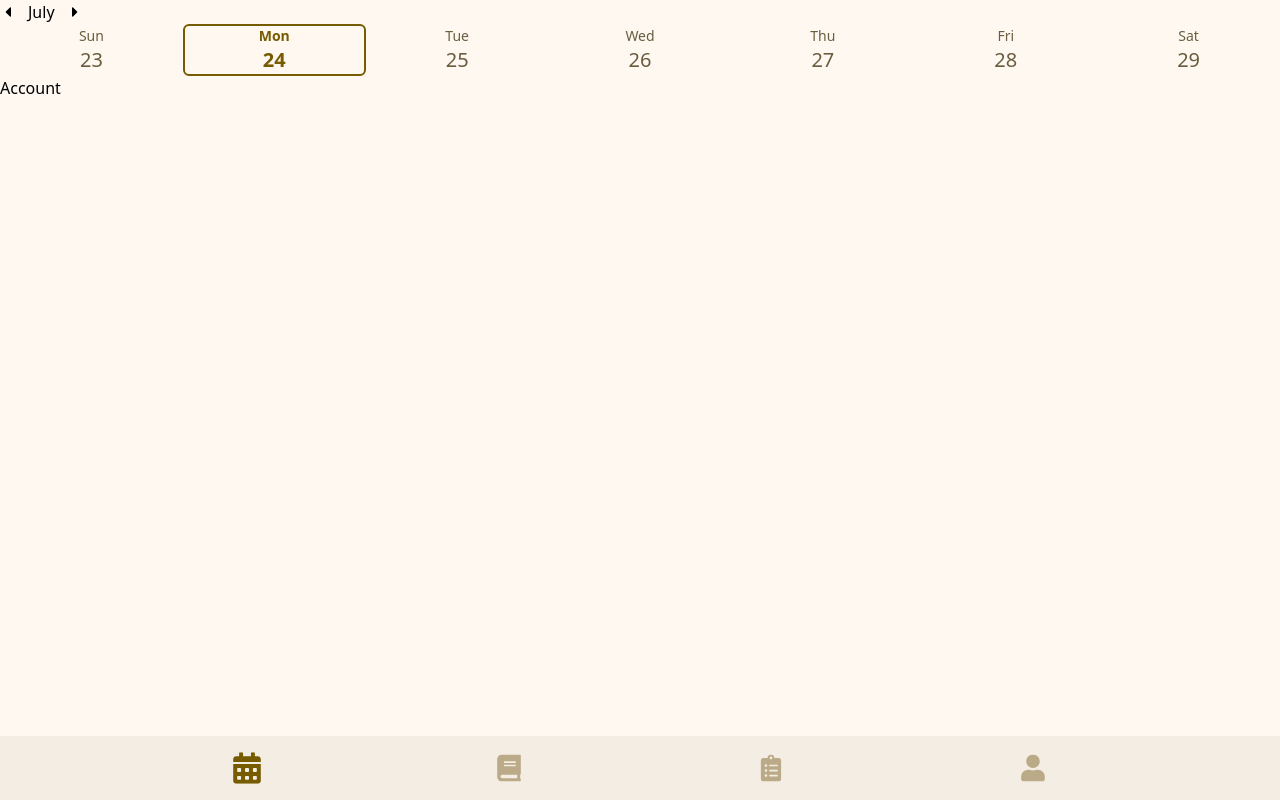
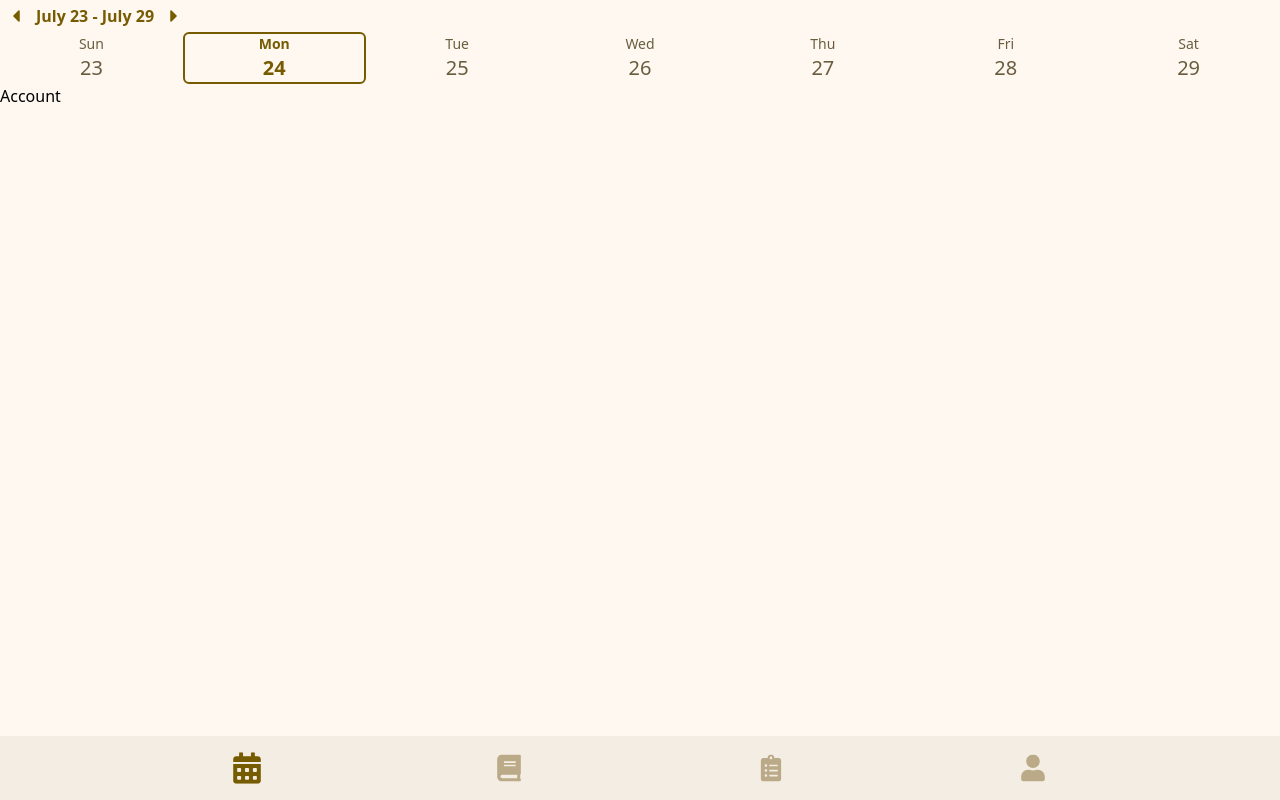
Before and after one commit to Lasseignejk/RecipeBox, a React (Vite) app: page /account in a window 1280 px wide. Built offline with nearby package versions, Linux system fonts and the light colour scheme.

Commit message:
Moved CalendarNav into it's own file
Calendar nav is the section with the buttons to move forward/back a week

Also added function in SmallDate to see if the first digit in the date is a 0 and if it is, return just the second digit (1 instead of 01)

```diff
--- /dev/null
+++ b/src/components/CalendarNav.tsx
@@ -0,0 +1,65 @@
+import { FaCaretLeft, FaCaretRight } from "react-icons/fa";
+import { useAppDispatch, useAppSelector } from "../util/hooks";
+import {
+	decrementCounter,
+	incrementCounter,
+	updateCurrentWeek,
+} from "../reducers/TodaySlice";
+
+interface MonthsData {
+	[key: string]: string;
+}
+
+const CalendarNav = () => {
+	const dispatch = useAppDispatch();
+
+	const currentWeek = useAppSelector((state) => state.today.currentWeek);
+
+	const months: MonthsData = {
+		Jan: "January",
+		Feb: "February",
+		Mar: "March",
+		Apr: "April",
+		May: "May",
+		Jun: "June",
+		Jul: "July",
+		Aug: "August",
+		Sep: "September",
+		Oct: "October",
+		Nov: "November",
+		Dec: "December",
+	};
+	const handleIncrement = () => {
+		dispatch(incrementCounter());
+		dispatch(updateCurrentWeek());
+	};
+
+	const handleDecrement = () => {
+		dispatch(decrementCounter());
+		dispatch(updateCurrentWeek());
+	};
+
+	const beginningMonth = months[currentWeek[0].date.slice(4, 7)];
+	const beginningDate = currentWeek[0].date.slice(8, 10);
+	const endMonth = months[currentWeek[6].date.slice(4, 7)];
+	const endDate = currentWeek[6].date.slice(8, 10);
+	return (
+		<div className={`flex gap-1 text-lightPrimary items-center font-bold`}>
+			<button
+				onClick={() => handleDecrement()}
+				className={`w-8 h-8 flex justify-center items-center text-xl`}>
+				<FaCaretLeft />
+			</button>
+			<h1>
+				{beginningMonth} {beginningDate} - {endMonth} {endDate}
+			</h1>
+			<button
+				onClick={() => handleIncrement()}
+				className={`w-8 h-8 flex justify-center items-center text-xl`}>
+				<FaCaretRight />
+			</button>
+		</div>
+	);
+};
+
+export default CalendarNav;
--- a/src/components/CalendarSmallDate.tsx
+++ b/src/components/CalendarSmallDate.tsx
@@ -1,25 +1,34 @@
 interface CalendarProps {
-  date: {
-    date: string,
-    today: boolean
-  }
+	date: {
+		date: string;
+		today: boolean;
+	};
 }
 
-const CalendarSmallDate = ({date}:CalendarProps):JSX.Element => {
+const CalendarSmallDate = ({ date }: CalendarProps): JSX.Element => {
+	const dayOfWeek = date.date.slice(0, 3);
+	const month = date.date.slice(4, 7);
+	const dateNum = date.date.slice(8, 10);
 
-    const dayOfWeek = date.date.slice(0,3)
-    const month = date.date.slice(4,7)
-    const dateNum = date.date.slice(8,10)
+	const formatDateNum = () => {
+		if (dateNum[0] == "0") {
+			return dateNum[1];
+		}
+		return dateNum;
+	};
 
-    const todayClasses = date.today == true ? "border-2 border-lightPrimary text-lightPrimary font-bold rounded-md" : "border-2 border-lightSurf text-lightSecondary"
-  return (
+	const todayClasses =
+		date.today == true
+			? "border-2 border-lightPrimary text-lightPrimary font-bold rounded-md"
+			: "border-2 border-lightSurf text-lightSecondary";
+	return (
 		<div
 			data-testid="date"
 			className={`flex flex-col w-full items-center  ${todayClasses} `}>
 			<p className={`text-sm`}>{dayOfWeek}</p>
-			<p className={`text-xl`}>{dateNum}</p>
+			<p className={`text-xl`}>{formatDateNum()}</p>
 		</div>
-  );
-}
+	);
+};
 
-export default CalendarSmallDate
+export default CalendarSmallDate;
--- a/src/components/PlanCalendar.tsx
+++ b/src/components/PlanCalendar.tsx
@@ -1,45 +1,23 @@
-import dayjs from 'dayjs'
-import CalandarSmallDate from './CalendarSmallDate'
-import { getAllDaysInWeek } from '../util/functions'
-import { FaCaretLeft, FaCaretRight } from 'react-icons/fa'
-import { useAppDispatch, useAppSelector } from '../util/hooks'
-import { decrementCounter, incrementCounter, updateNotCurrentWeek } from '../reducers/TodaySlice'
-import { useEffect } from 'react'
+import CalandarSmallDate from "./CalendarSmallDate";
+import { useAppSelector } from "../util/hooks";
+import CalendarNav from "./CalendarNav";
 
-const PlanCalendar = ():JSX.Element => {
-  const dispatch = useAppDispatch()
+const PlanCalendar = (): JSX.Element => {
+	const today = useAppSelector((state) => state.today.today);
+	const currentWeek = useAppSelector((state) => state.today.currentWeek);
 
-  const today = useAppSelector((state) => state.today.today)
-  const notCurrentWeek = useAppSelector((state) => state.today.notCurrentWeek)
-    // const months = ["January", "February", "March", "April", "May", "June", "July", "August", "September", "October", "November", "December"]
 	// const days = ["Sunday", "Monday", "Tuesday", "Wednesday", "Thursday", "Saturday" ]
-
-    const handleIncrement = () => {
-      dispatch(incrementCounter())
-      dispatch(updateNotCurrentWeek())
-    }
-
-    const handleDecrement = () => {
-      dispatch(decrementCounter());
-			dispatch(updateNotCurrentWeek());
-    }
-
-    // console.log(currentWeek)
 
 	return (
 		<div>
-  <div className={`flex gap-3`}>
-    <button onClick={() => handleDecrement()}><FaCaretLeft /></button>
-    <h1>July</h1>
-    <button onClick={() => handleIncrement()}><FaCaretRight /></button>
-  </div>
-    <div className='flex justify-around'>
-    {notCurrentWeek.map((date) => (
+			<CalendarNav />
+			<div className="flex justify-around">
+				{currentWeek.map((date) => (
 					<CalandarSmallDate date={date} />
 				))}
 			</div>
 		</div>
-  )
-}
+	);
+};
 
-export default PlanCalendar
+export default PlanCalendar;
--- a/src/reducers/TodaySlice.ts
+++ b/src/reducers/TodaySlice.ts
@@ -12,7 +12,6 @@ interface SelectedInitialState {
 	today: string;
     notToday: string;
     currentWeek: CurrentWeek[]
-    notCurrentWeek: CurrentWeek[]
     counter: number
 }
 
@@ -20,7 +19,6 @@ const initialState: SelectedInitialState = {
 	today: dayjs().toDate().toDateString(),
 	notToday: dayjs().toDate().toDateString(),
 	currentWeek: getAllDaysInWeek(),
-    notCurrentWeek: getAllDaysInWeek(),
     counter: 0
 };
 
@@ -34,12 +32,12 @@ export const selectedSlice = createSlice({
 		decrementCounter: (state) => {
             state.counter -= 7
 		},
-        updateNotCurrentWeek: (state) => {
-            state.notCurrentWeek = getAllDaysInWeek("", state.counter)
+        updateCurrentWeek: (state) => {
+            state.currentWeek = getAllDaysInWeek("", state.counter)
         }
 
 	},
 });
 
-export const { incrementCounter, decrementCounter, updateNotCurrentWeek } = selectedSlice.actions;
+export const { incrementCounter, decrementCounter, updateCurrentWeek } = selectedSlice.actions;
 export default selectedSlice.reducer;
```
Also changed, not shown: 1 other file (tests, documents, lock files or other folders). Lines whose indentation alone changed are shown as unchanged.
